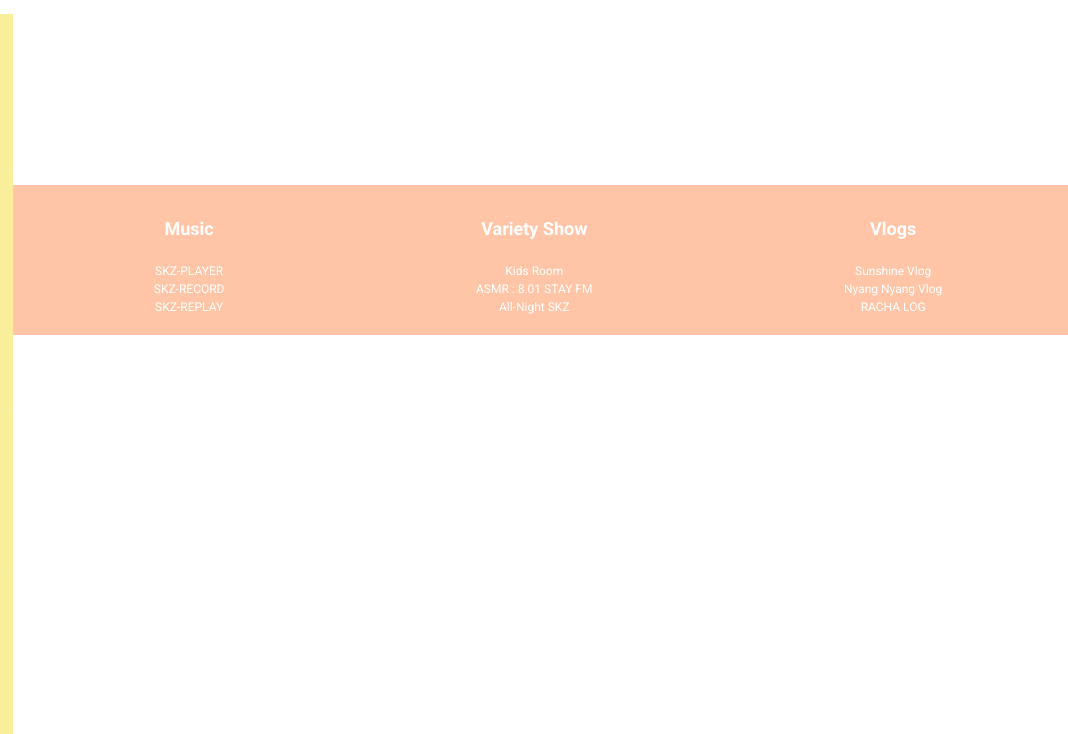
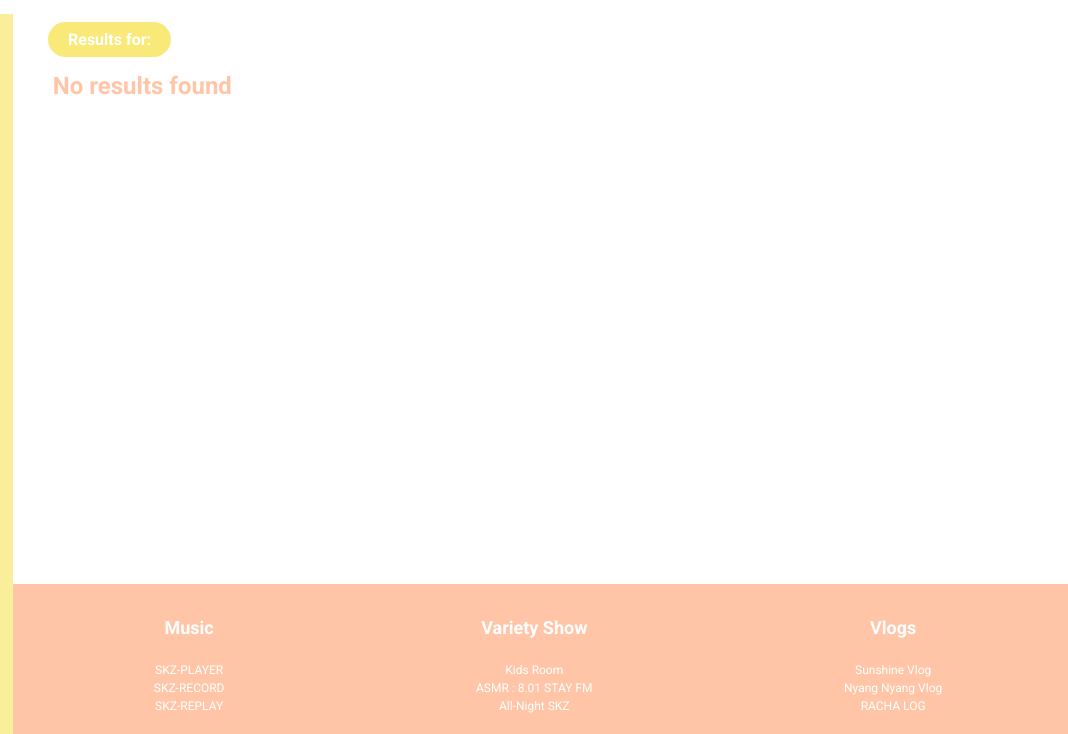
Before and after one commit to karimendes/yongtube, a plain HTML site: page results.html in a window 1280 px wide. Shown: the part 66-800 px from the top of the page, 212-1280 px from the left. Drawn offline with Linux system fonts and the light colour scheme.

Commit message:
Update style.css

```diff
--- a/style.css
+++ b/style.css
@@ -42,6 +42,7 @@ body::-webkit-scrollbar-thumb {
     height: 80px;
     background-color: #fff;
     gap: 30px;
+    flex: 1;
 
 }
 
@@ -260,11 +261,37 @@ body::-webkit-scrollbar-thumb {
     transition: .5s;
 }
 
+.superior-results-container {
+    display: flex;
+    flex-direction: column;
+    align-items: flex-start;
+    gap: 15px;
+    position: absolute;
+    height: 63px;
+    font-size: 16px;
+    padding: 0 20px;
+    top: 80px;
+    right: 0;
+    left: 0;
+}
+
+.superior-results {
+    color: #fff;
+    font-size: 16px;
+    background-color: #f8e978;
+    border-radius: 20px;
+    padding: 8px 20px;
+    cursor: pointer;
+    text-decoration: none;
+}
+
 .error-message {
     color: #ffc5a6;
+    background-color: #fff;
     font-weight: 300 bold;
-    background-color: #fff;
     text-decoration: none;
+    margin-left: 10px;
+    margin-bottom: 10px;
 }
 
 .videos-container {
@@ -393,6 +420,7 @@ body::-webkit-scrollbar-thumb {
     .sidebar-container {
         width: 225px;
         overflow: scroll;
+        z-index: 1000;
     }
 
     .sidebar-list:nth-child(2),
@@ -422,6 +450,15 @@ body::-webkit-scrollbar-thumb {
         left: 247px;
     }
 
+    .superior-results-container {
+        margin-left: 15rem;
+        margin-top: 0.5rem;
+    }
+
+    .error-message {
+        margin-left: 0.3rem;
+    }
+
     .videos-container {
         padding-right: 10px;
         padding-left: 248px;
@@ -437,4 +474,10 @@ body::-webkit-scrollbar-thumb {
         justify-content: center;
         align-items: center;
     }
+
+    .footer-container.fixed {
+        position: fixed;
+        bottom: 0;
+        left: 0;
+    }
 }
```
